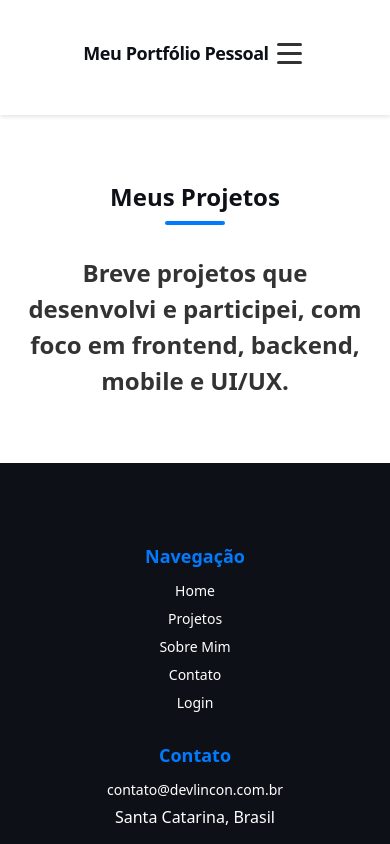
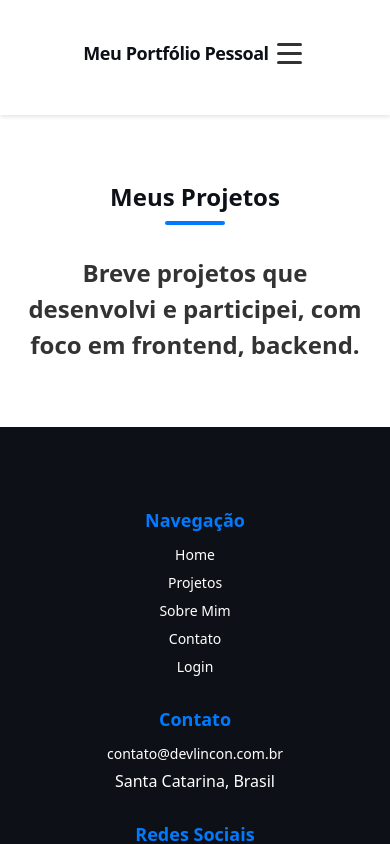
Before and after one commit to lincon-cardoso/meu-portifolio, a Next.js app: page /meuProjetos in a window 390 px wide. Shown: the top 844 px of the page. Built offline with nearby package versions, Linux system fonts and the light colour scheme.

Commit message:
fix: atualiza descrição dos projetos para remover menção a mobile e UI/UX

```diff
--- a/src/app/meuProjetos/page.tsx
+++ b/src/app/meuProjetos/page.tsx
@@ -40,7 +40,7 @@ export default function MeuProjetosPage() {
             Meus Projetos
           </h2>
           <h1 style={{ textAlign: "center" }}>
-            Breve projetos que desenvolvi e participei, com foco em frontend, backend, mobile e UI/UX.
+            Breve projetos que desenvolvi e participei, com foco em frontend, backend.
           </h1>
 
 
```
